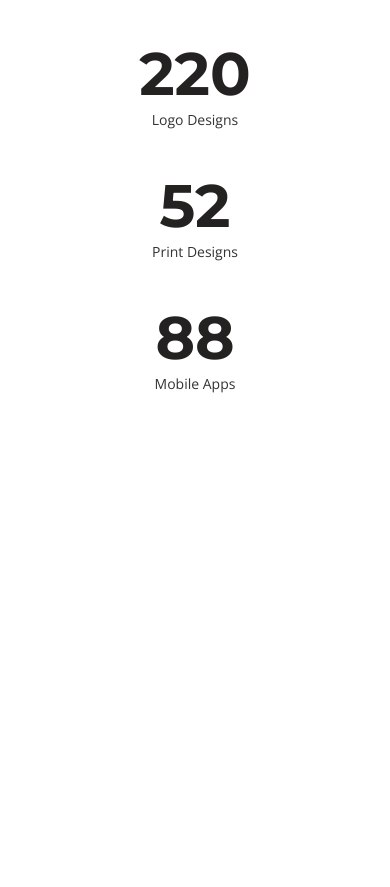
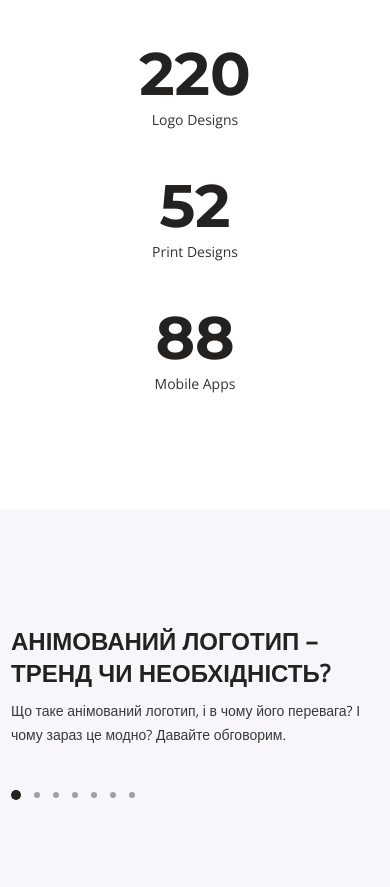
Before and after one commit to BigHeadliner/digital-marketing-agency-, a plain HTML site: page index.html in a window 390 px wide. Shown: the part 5566-6453 px from the top of the page. Before the commit the page ends 6075 px from the top, so only its background shows below. Drawn offline with nearby package versions, Linux system fonts and the light colour scheme.

Commit message:
slider is responsiv

```diff
--- a/css/style.css
+++ b/css/style.css
@@ -740,6 +740,24 @@ ul .footer__social{
   .magic__inner {
     padding: 50px 0;
   }
+
+  .slick-prev {
+   left: 0;
+   z-index: 5;
+  }
+
+  .slick-next {
+    right: 0;
+   }
+
+   .slider-blog__item {
+    padding: 120px 60px;
+  }
+
+    ul.slick-dots{
+    margin-left: 60px;
+   }
+
 }
 
 @media(max-width:1200px){
@@ -752,7 +770,8 @@ ul .footer__social{
 
   .about,
   .expertise,
-  .portfolio{
+  .portfolio,
+  .slider-blog{
     padding: 75px 0;
   }
 
@@ -939,6 +958,20 @@ ul .footer__social{
     width: 50%;
     margin-bottom: 40px;
   }
+
+  .slider-blog__item {
+    padding: 40px 0px;
+  }
+
+    ul.slick-dots{
+    margin-left: 0px;
+   }
+
+   .slider-blog__item-title{
+    font-size: 24px;
+    line-height: 32px;
+   }
+
 }
 
 @media(max-width:440px) {
@@ -965,9 +998,14 @@ ul .footer__social{
 }
 
 @media(max-width:340px) {
+
   .expertise__item{
     padding-left: 0;
     padding-top: 60px;
   }
 
+  .slider-blog {
+    padding: 50px 0;
+  }
+
 }
--- a/js/main.js
+++ b/js/main.js
@@ -4,7 +4,16 @@ $(function(){
   $('.slider-blog__inner').slick({
      dots:true,
      prevArrow: '<button type="button" class="slick-prev"><img src="images/arrow-left.svg" alt="arrow-left"></button>',
-     nextArrow: '<button type="button" class="slick-next"><img src="images/arrow-right.svg" alt="arrow-right"></button>'
+     nextArrow: '<button type="button" class="slick-next"><img src="images/arrow-right.svg" alt="arrow-right"></button>',
+     responsive: [
+      {
+        breakpoint: 769,
+        settings: {
+         arrows: false,
+        }
+      },
+
+    ]
   });
 
     $('.menu__btn').on('click', function(){
```
Also changed, not shown: index.html (+2 -2 lines).
